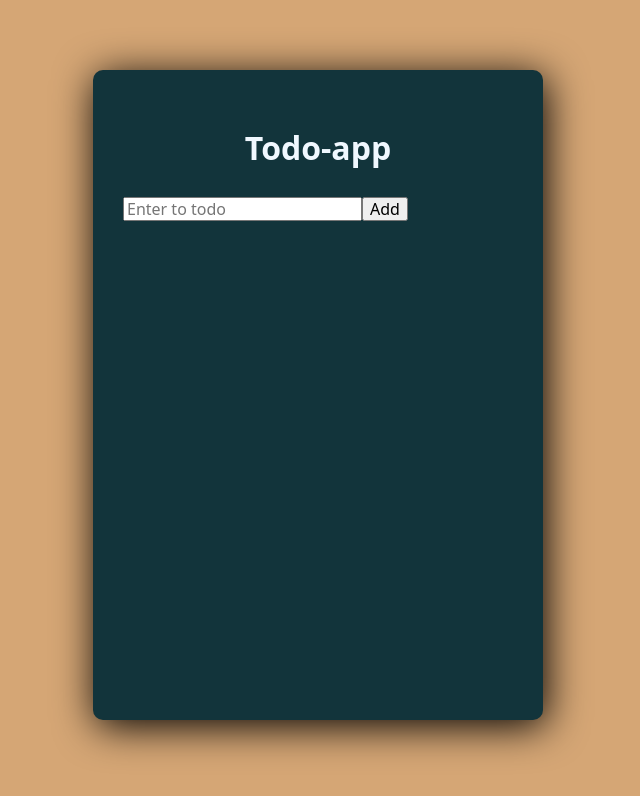
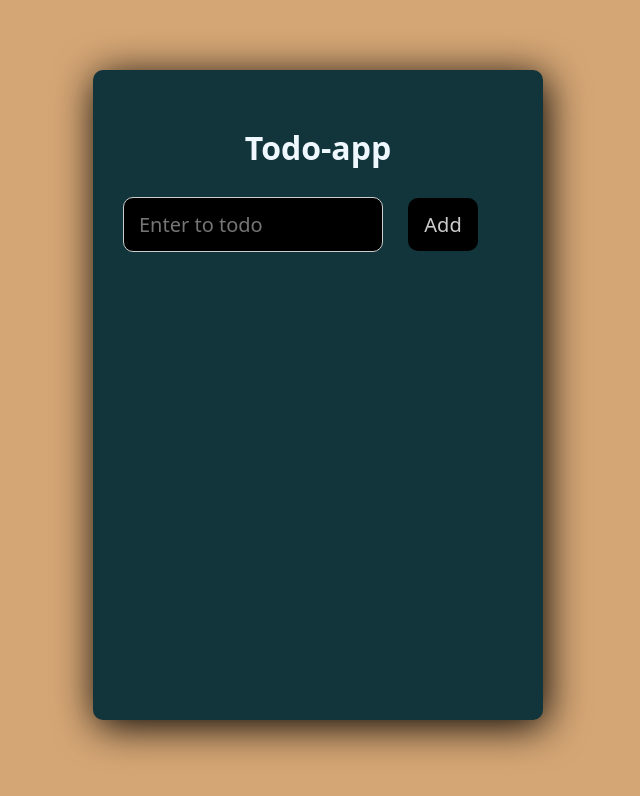
Before and after one commit to poli-pdp/2.todo-app-pdp, a React (Vite) app: page / in a window 1280 px wide. Shown: the top 796 px of the page, without its empty margins (322-962 px from the left). Built offline with nearby package versions, Linux system fonts and the light colour scheme.

Commit message:
clase 12-04-2023

```diff
--- a/src/App.jsx
+++ b/src/App.jsx
@@ -6,6 +6,7 @@ import TodoList from './components/TodoList';
 const App = () => {
 	const [inputTodo, setInputTodo] = useState('');
 	const [todos, setTodos] = useState([]);
+	const [edit, setEdit] = useState(null);
 	return (
 		<div className={styles.container}>
 			<div className={styles.appwrapper}>
@@ -18,10 +19,12 @@ const App = () => {
 						setInputTodo={setInputTodo}
 						todos={todos}
 						setTodos={setTodos}
+						edit={edit}
+						setEdit={setEdit}
 					/>
 				</div>
 				<div>
-					<TodoList todos={todos} setTodos={setTodos} />
+					<TodoList todos={todos} setTodos={setTodos} setEdit={setEdit} />
 				</div>
 			</div>
 		</div>
--- a/src/components/Form.jsx
+++ b/src/components/Form.jsx
@@ -1,15 +1,44 @@
+import { useEffect } from 'react';
+import styles from './Form.module.css';
 import uuid4 from 'uuid4';
 
-const Form = ({ inputTodo, setInputTodo, todos, setTodos }) => {
+const Form = ({ inputTodo, setInputTodo, todos, setTodos, edit, setEdit }) => {
 	const handlerInput = ({ target }) => {
 		setInputTodo(target.value);
 	};
 	const handlerSubmit = e => {
 		e.preventDefault();
-		const newTodo = { id: uuid4(), title: inputTodo, completed: false };
-		setTodos([...todos, newTodo]);
+		if (edit) {
+			updateTodoTitle(edit.id, inputTodo, edit.completed);
+		} else {
+			const newTodo = { id: uuid4(), title: inputTodo, completed: false };
+			setTodos([...todos, newTodo]);
+		}
 		setInputTodo('');
 	};
+	const updateTodoTitle = (id, title, completed) => {
+		const newTodos = todos.map(todo =>
+			todo.id === id ? { id, title, completed } : todo
+		);
+		setTodos(newTodos);
+		setEdit(null);
+	};
+	/*
+	useEffect(() => {
+		console.log('Por defecto');
+	});
+	useEffect(() => {
+		console.log('Sin dependencias');
+	}, []);
+	*/
+	useEffect(() => {
+		if (edit) {
+			setInputTodo(edit.title);
+		} else {
+			setInputTodo('');
+		}
+	}, [edit]);
+
 	return (
 		<form onSubmit={handlerSubmit}>
 			<input
@@ -18,8 +47,11 @@ const Form = ({ inputTodo, setInputTodo, todos, setTodos }) => {
 				name='task'
 				value={inputTodo}
 				onChange={handlerInput}
+				className={styles.taskInput}
 			/>
-			<button type='submit'>Add</button>
+			<button type='submit' className={styles.button}>
+				{edit ? 'Edit' : 'Add'}
+			</button>
 		</form>
 	);
 };
--- /dev/null
+++ b/src/components/Form.module.css
@@ -0,0 +1,21 @@
+.taskInput {
+    outline: none;
+    width: 260px;
+    padding: 15px;
+    margin-right: 25px;
+    font-size: 20px;
+    color: #ccc;
+    background-color: black;
+    border-radius: 10px;
+    border: 1px solid #ccc;
+}
+
+.button {
+    width: 70px;
+    padding: 15px 15px;
+    font-size: 20px;
+    border: 0;
+    border-radius: 10px;
+    background-color: black;
+    color: #ccc;
+}
--- a/src/components/TodoItem.jsx
+++ b/src/components/TodoItem.jsx
@@ -1,15 +1,21 @@
 import styles from './TodoItem.module.css';
 import { FaCheck, FaEdit, FaTrash } from 'react-icons/fa';
 
-const TodoItem = ({ todo, deleteTodo, completedTodo }) => {
+const TodoItem = ({ todo, deleteTodo, completedTodo, setEdit }) => {
 	return (
 		<li className={styles.list}>
-			<div className={styles.listItem}>{todo.title}</div>
+			<div
+				className={`${styles.listItem} ${
+					todo.completed ? styles.completed : ''
+				}`}
+			>
+				{todo.title}
+			</div>
 			<div>
 				<button onClick={() => completedTodo(todo)}>
 					<FaCheck />
 				</button>
-				<button>
+				<button onClick={() => setEdit(todo)}>
 					<FaEdit />
 				</button>
 				<button onClick={() => deleteTodo(todo)}>
--- a/src/components/TodoItem.module.css
+++ b/src/components/TodoItem.module.css
@@ -14,3 +14,8 @@
     padding-left: 20px;
     margin-right: 15px;
 }
+
+.completed {
+    text-decoration-line: line-through;
+    text-decoration-style: solid;
+}
--- a/src/components/TodoList.jsx
+++ b/src/components/TodoList.jsx
@@ -1,6 +1,6 @@
 import TodoItem from './TodoItem';
 
-const TodoList = ({ todos, setTodos }) => {
+const TodoList = ({ todos, setTodos, setEdit }) => {
 	const deleteTodo = ({ id }) => {
 		setTodos(todos.filter(todo => todo.id !== id));
 	};
@@ -20,6 +20,7 @@ const TodoList = ({ todos, setTodos }) => {
 					todo={todo}
 					deleteTodo={deleteTodo}
 					completedTodo={completedTodo}
+					setEdit={setEdit}
 				/>
 			))}
 		</div>
```
